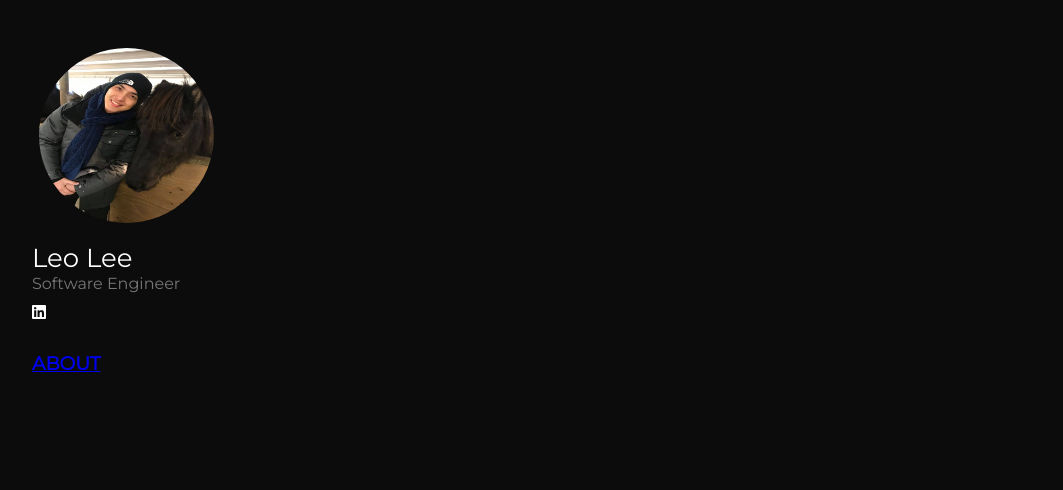
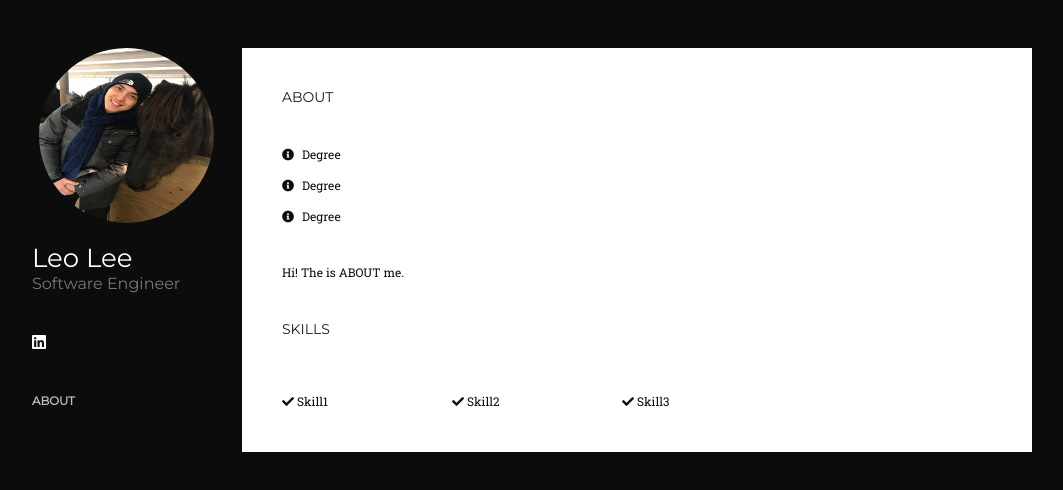
Before and after one commit to ycleo/personal-website, a plain HTML site: page index.html in a window 1280 px wide. Shown: the whole page, without its empty margins (108-1171 px from the left). Drawn offline with nearby package versions, Linux system fonts and the light colour scheme.

Commit message:
implement sidebar detail

```diff
--- a/index.html
+++ b/index.html
@@ -1,62 +1,80 @@
 <!DOCTYPE html>
-<html lang="en">
+<html>
 <head>
-    <meta charset="UTF-8">
-    <meta http-equiv="X-UA-Compatible" content="IE=edge">
-    <meta name="viewport" content="width=device-width, initial-scale=1.0">
+    <title>Leo Lee</title>
 
-    <link href="https://cdnjs.cloudflare.com/ajax/libs/font-awesome/5.15.4/css/all.css" rel="stylesheet">
-	<link href='https://fonts.googleapis.com/css?family=Montserrat' rel='stylesheet' type='text/css'>
-	<link href='https://fonts.googleapis.com/css?family=Roboto Slab' rel='stylesheet' type='text/css'>
-	<link href="style.css" rel="stylesheet" type="text/css">
+    <meta charset="utf-8">
+	<meta name="viewport" content="initial-scale=1.0, user-scalable=no" />
+
+    <link href="https://cdnjs.cloudflare.com/ajax/libs/font-awesome/5.15.4/css/all.css" rel="stylesheet" type='text/css'>
+	<link href="https://fonts.googleapis.com/css?family=Montserrat" rel="stylesheet" type="text/css">
+	<link href="https://fonts.googleapis.com/css?family=Roboto Slab" rel="stylesheet" type="text/css">
+	<link href="./style.css" rel="stylesheet" type="text/css">
 	<link rel="icon" href="images/Lfavicon.jpeg" />
 
     <script src="https://ajax.googleapis.com/ajax/libs/jquery/3.6.0/jquery.min.js"></script>
-    <script src="portfolio.js" type="text.javascript"></script>
+    <script src="./portfolio.js" type="text/javascript"></script>
 
-    <title>Document</title>
+
 </head>
 <body>
     <div class="main-container">
         <div>
             <div class="sidebar-container">
-                <a href="index.html">
-                    <img src="images/iceland.jpg" class="sidebar-user-img">
-                </a>
-                <div class="sidebar-user-info">
-                    <div class="sidebar-user-name">
-                        Leo Lee
+
+            </div>
+            <div class="content-container">
+                <div class="content-container-inner">
+                    <div class="content-title">
+                        ABOUT
                     </div>
-                    <div class="sidebar-user-position">
-                        Software Engineer
+                    <div class="info-circle-container">
+                        <span class="fa fa-info-circle">
+
+                        </span>
+                        Degree
+                    </div>
+                    <div class="info-circle-container">
+                        <span class="fa fa-info-circle">
+
+                        </span>
+                        Degree
+                    </div>
+                    <div class="info-circle-container">
+                        <span class="fa fa-info-circle">
+
+                        </span>
+                        Degree
+                    </div>
+                    <div class="about-text">
+                        Hi! The is ABOUT me.
+                    </div>
+                    <div class="content-title">
+                        SKILLS
+                    </div>
+                    <div class="skills-container">
+                        <ul class="skills-ul">
+                            <li>
+                                <span class="fa fa-check">
+
+                                </span>
+                                Skill1
+                            </li>
+                            <li>
+                                <span class="fa fa-check">
+
+                                </span>
+                                Skill2
+                            </li>
+                            <li>
+                                <span class="fa fa-check">
+
+                                </span>
+                                Skill3
+                            </li>
+                        </ul>
                     </div>
                 </div>
-                <div class="mobile-manu">
-                    <span class="fa fa-bars">
-
-                    </span>
-                </div>
-                <div class="sidebar-social-container">
-                    <a traget="_blank" href="https://www.linkedin.com/in/ycleo/" class="social-icon hover-grow">
-                        <span class="fab fa-linkedin">
-
-                        </span>
-                    </a>
-                </div>
-                <div class="sidebar-nav-container">
-                    <div>
-                        <a href="index.html">
-                            <div class=""nav-default hover-grow>
-                                <h3>
-                                    ABOUT
-                                </h3>
-                            </div>
-                        </a>
-                    </div>
-                </div>
-            </div>
-            <div class="content-container">
-
             </div>
         </div>
     </div>
--- a/portfolio.js
+++ b/portfolio.js
@@ -1,3 +1,12 @@
+var fileName = document.location.href.match(/[^\/]+$/)[0];
+
 $( function() {
+    $( '.sidebar-container' ).load( 'sidebar.html', function() {
 
+        $( 'a[href="' + fileName + '"] div').addClass( 'nav-selected' );
+
+        $( '.mobile-menu' ).on( 'click', function() {
+            $( '.sidebar-nav-container' ).toggle();
+        });
+    });
 } );
--- /dev/null
+++ b/sidebar.html
@@ -0,0 +1,34 @@
+<a href="index.html">
+    <img src="images/iceland.jpg" class="sidebar-user-img">
+</a>
+<div class="sidebar-user-info">
+    <div class="sidebar-user-name">
+        Leo Lee
+    </div>
+    <div class="sidebar-user-position">
+        Software Engineer
+    </div>
+</div>
+<div class="mobile-manu">
+    <span class="fa fa-bars">
+
+    </span>
+</div>
+<div class="sidebar-social-container">
+    <a href="https://www.linkedin.com/in/ycleo/" target="_blank" class="social-icon hover-grow">
+        <span class="fab fa-linkedin">
+
+        </span>
+    </a>
+</div>
+<div class="sidebar-nav-container">
+    <div>
+        <a href="index.html">
+            <div class="nav-default hover-grow">
+                <h3>
+                    ABOUT
+                </h3>
+            </div>
+        </a>
+    </div>
+</div>
--- a/style.css
+++ b/style.css
@@ -1,10 +1,11 @@
 @charset "utf-8";
 
 body {
-    font-family: "Montserrat";
+	font-family: 'Montserrat';
 	background: #0c0c0c;
 	color: #ffffff;
 }
+
 
 a.social-icon {
 	margin-right: 10px;
@@ -13,17 +14,54 @@ a.social-icon {
 	text-decoration: none;
 }
 
+a {
+	color: #9e9e9e;
+	text-decoration: none;
+}
+
+a:hover {
+	color: #1a1a1a;
+	text-decoration: none;
+}
 
 a.social-icon:hover {
 	color: #ffffff;
 	text-decoration: none;
 }
 
+.about-text {
+	margin-top: 40px;
+	margin-bottom: 40px;
+}
+
 .content-container {
     background: #ffffff;
     color: #0c0c0c;
     font-size: 12px;
-    font-family: "Roboto Slab";
+    font-family: 'Roboto Slab';
+}
+
+.content-title {
+	color: #1a1a1a;
+	font-family: 'Montserrat';
+}
+
+.info-circle-container {
+	margin-top: 15px;
+}
+
+.info-circle-container span{
+	margin-right: 5px;
+}
+
+.nav-default {
+    color: #bebebe;
+    cursor: pointer;
+}
+
+.nav-default:hover {
+    color: #ffffff;
+    cursor: pointer;
 }
 
 .sidebar-container {
@@ -31,11 +69,27 @@ a.social-icon:hover {
 }
 
 .sidebar-user-img {
-    border-radius: 50%;
+    border-radius: 90%;
 }
 
 .sidebar-user-position {
 	color: #777676;
+}
+
+.skills-container {
+    display: inline-block;
+}
+.skills-ul {
+    list-style: none;
+    margin: 0px;
+    padding: 0px;
+}
+
+.skills-ul li {
+	display: inline-block;
+	float: left;
+	width: 170px;
+	margin-top: 15px;
 }
 
 @media only screen and ( min-width: 1000px ) {
@@ -46,30 +100,13 @@ a.social-icon:hover {
         margin-bottom: 40px;
     }
 
-    .main-container {
-        width: 1000px;
-        margin: 0 auto;
+    .content-container-inner {
+		padding: 40px;
 	}
 
-    .sidebar-container {
-        width: 190px;
-        float: left;
-        margin-top: 40px;
-    }
-
-    .sidebar-user-img {
-        height: 175px;
-        width: 175px;
-        margin-left: 7px;
-    }
-
-    .sidebar-user-name {
-        font-size: 26px;
-        margin-top: 15px;
-    }
-
-    .mobile-manu {
-        display: none;
+    .content-title {
+		font-size: 14px;
+		margin-bottom: 40px;
 	}
 
     .hover-grow {
@@ -101,22 +138,92 @@ a.social-icon:hover {
 		cursor:pointer;
 	}
 
+
+    .main-container {
+        width: 1000px;
+        margin: 0 auto;
+    }
+
+    .mobile-manu {
+        display: none;
+    }
+
+    .nav-default {
+		font-size: 10px;
+	}
+
+	.sidebar-container {
+		width: 190px;
+		float: left;
+		margin-top: 40px;
+	}
+
 	.sidebar-nav-container {
 		width: 100%;
 		margin-top: 30px;
 	}
+
+	.sidebar-social-container {
+		display: block;
+		width: 100%;
+		margin-top: 30px;
+		font-size: 16px;
+	}
+
+	.sidebar-user-img {
+		height: 175px;
+		width: 175px;
+		margin-left: 7px;
+	}
+
+	.sidebar-user-name {
+		font-size: 26px;
+		margin-top: 15px;
+	}
+
 }
 
 @media only screen and ( max-width: 1000px ) {
     .content-container {
 		margin-top: 65px;
 	}
+
+	.content-container-inner {
+		padding: 20px;
+	}
+
+	.content-title {
+		font-size: 12px;
+		margin-bottom: 20px;
+	}
+
+    .mobile-menu {
+		display: block;
+		float: right;
+		font-size: 35px;
+		cursor: pointer;
+	}
+
+	.nav-default {
+		font-size: 20px;
+	}
+
 	.sidebar-container {
 		padding: 10px;
 		left: 0;
 		top: 0;
 		right: 0;
 		background: #0c0c0c;
+	}
+
+	.sidebar-nav-container {
+		width: 100%;
+		display: none;
+		text-align: center;
+	}
+
+	.sidebar-social-container {
+		display: none;
 	}
 
 	.sidebar-user-img {
@@ -140,17 +247,4 @@ a.social-icon:hover {
 		width: 140px;
 		font-size: 12px;
 	}
-
-    .mobile-menu {
-        display: block;
-        float: right;
-        font-size: 35px;
-        cursor: pointer;
 }
-
-    .sidebar-nav-container {
-        width: 100%;
-        display: none;
-        text-align: center;
-    }
-}
```
Also changed, not shown: education.html (added, +39 -0 lines). Lines whose indentation alone changed are shown as unchanged.
